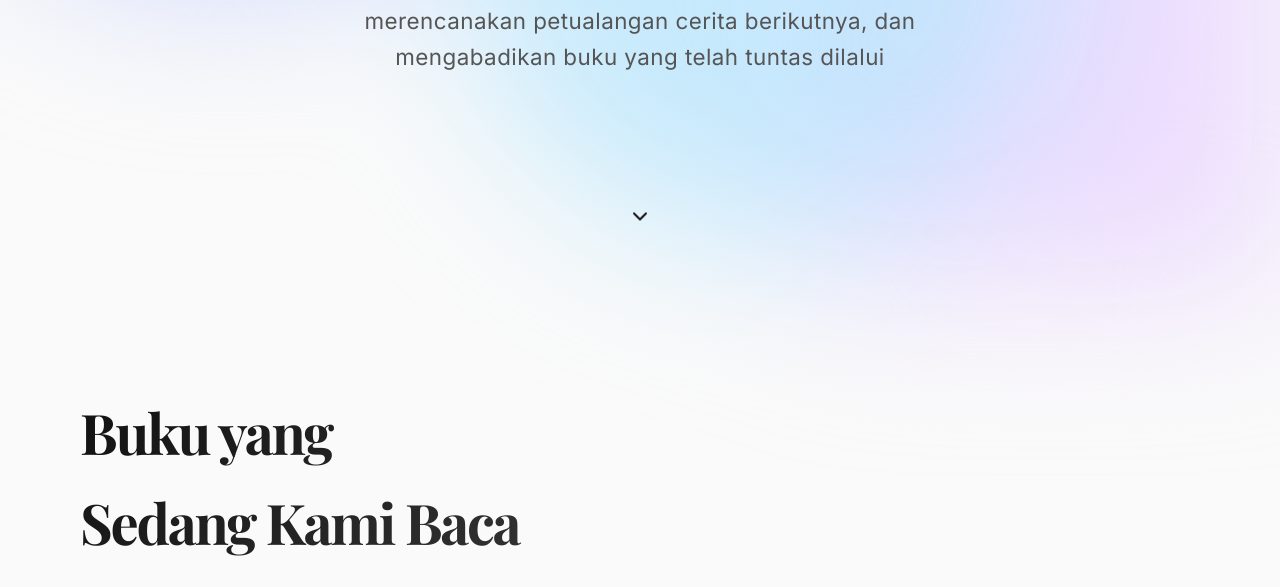
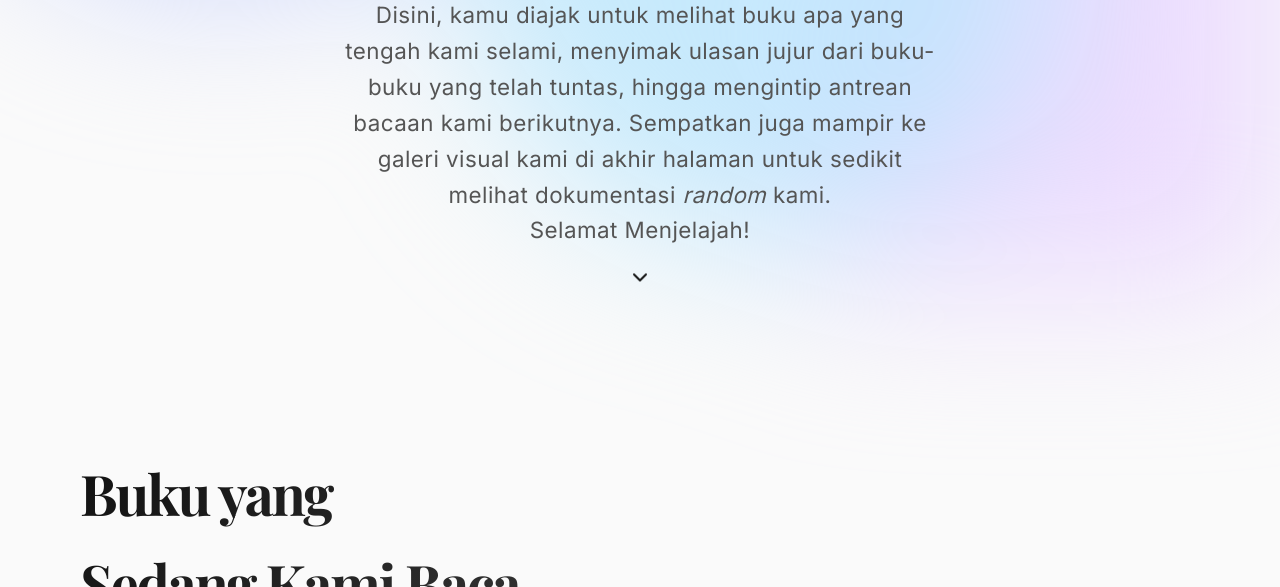
Before and after one commit to firmandikarohman-web/rak-buku-cera, a plain HTML site: page index.html in a window 1280 px wide. Shown: the part 513-1100 px from the top of the page. Drawn offline with nearby package versions, Linux system fonts and the light colour scheme.

Commit message:
Update index.html home section

```diff
--- a/index.html
+++ b/index.html
@@ -6,7 +6,7 @@
     <meta name="viewport" content="width=device-width, initial-scale=1.0">
     <meta name="description" content="Rak Buku Cera - Digital Bookshelf & Reading Log.">
     <meta name="keywords"
-        content="Rohman Firmandika, Dwi Margi Astuti, Rhopalocera, Rak Buku Cera, Ruang Metamorfosis Pikiran, Reading Log, Digital Bookshelf, Book Review">
+        content="Rohman Firmandika, Dwi Margi Astuti, Rhopalocera, Rak Buku Cera,Rak Buku Dwi Margi Astuti, Rak Buku Rohman Firmandika,Galeri Dwi Margi Astuti, Galeri Rohman Firmandika, Ruang Metamorfosis Pikiran, Reading Log, Digital Bookshelf, Book Review">
     <meta name="author" content="Rohman Firmandika & Dwi Margi Astuti">
 
     <title>Rak Buku Cera</title>
@@ -62,8 +62,8 @@
         <section id="home" class="hero section-scroll">
             <div class="hero-content">
                 <h1 class="reveal-stagger"><br>Selamat Datang di<br>Rak Buku Cera</h1>
-                <p class="tagline reveal-stagger">tempat kami merekam halaman yang tengah dibaca, merencanakan
-                    petualangan cerita berikutnya, dan mengabadikan buku yang telah tuntas dilalui</p>
+                <p class="tagline reveal-stagger">Merupakan '<b>Ruang Digital Personal</b>' yang terbuka untuk publik —sebuah tempat untuk mengarsipkan perjalanan membaca, menyimpan tulisan, serta mengabadikan momen lewat foto.<br>
+Disini, kamu diajak untuk melihat buku apa yang tengah kami selami, menyimak ulasan jujur dari buku-buku yang telah tuntas, hingga mengintip antrean bacaan kami berikutnya. Sempatkan juga mampir ke galeri visual kami di akhir halaman untuk sedikit melihat dokumentasi <i>random</i> kami.<br>Selamat Menjelajah!</p>
             </div>
 
             <!-- Scroll Down Arrow -->
```
